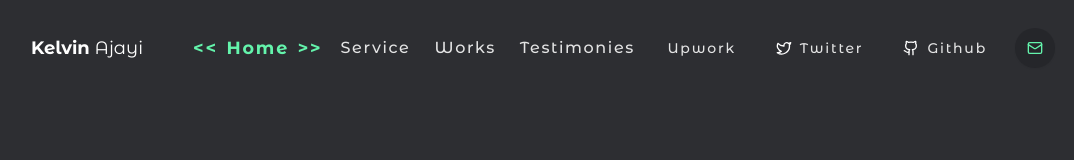
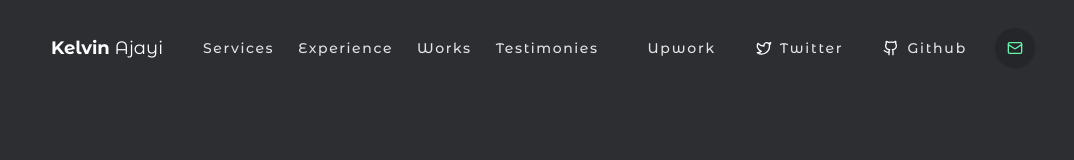
Before and after one commit to scryptwiz/Portfolio-2025, a React (Vite) app: page / in a window 1280 px wide. Shown: the top 160 px of the page, without its empty margins (97-1171 px from the left). Built offline with nearby package versions, Linux system fonts and the light colour scheme.

Commit message:
update(NavBar): Minor update to navbar

```diff
--- a/src/App.tsx
+++ b/src/App.tsx
@@ -20,13 +20,12 @@ export const App = () => {
       {/* Navbar Section */}
       <MaxWidth className={clsx('fixed top-0 left-0 w-full bg-primary z-50', hasScroll && 'shadow transition-all duration-500')}><Navbar /></MaxWidth>
       {/* Hero Section */}
-      <MaxWidth><Hero /></MaxWidth>
+      <MaxWidth id="hero"><Hero /></MaxWidth>
       {/* Service Section */}
       <MaxWidth id="services" className='bg-secondary px-5'><Introduction /></MaxWidth>
       {/* Experience Section */}
-      <MaxWidth id="services" className='px-5 py-20'><Experience /></MaxWidth>
+      <MaxWidth id="experience" className='px-5 py-20'><Experience /></MaxWidth>
       {/* Projects section */}
-      {/* <MaxWidth id="works" className='bg-secondary px-5'><Projects /></MaxWidth> */}
       <MaxWidth id="works" className='bg-secondary px-5'><Carousel_Project /></MaxWidth>
       {/* Testimonials section */}
       <MaxWidth id="testimonies" className='bg-primary px-5'><Testimonials /></MaxWidth>
--- a/src/components/footer/footer.tsx
+++ b/src/components/footer/footer.tsx
@@ -15,6 +15,18 @@ const Footer = () => {
 
 				{/* Right Section: Social Icons */}
 				<div className="flex space-x-6">
+					{/* Upwork */}
+					<a
+						href="https://www.upwork.com/freelancers/~01d05a66a25f2a0d39?viewMode=1"
+						target="_blank"
+						rel="noopener noreferrer"
+						className="no-underline"
+					>
+						<Button variant="ghost">
+							Upwork
+						</Button>
+					</a>
+
 					{/* Twitter Button */}
 					<a
 						href="https://x.com/KelvinAjayi8"
@@ -23,7 +35,7 @@ const Footer = () => {
 						className="no-underline"
 					>
 						<Button variant="ghost">
-							<Twitter className="mr-2" color="white" />
+							<Twitter className="mr-2" color="white"/>
 							Twitter
 						</Button>
 					</a>
@@ -36,7 +48,7 @@ const Footer = () => {
 						className="no-underline"
 					>
 						<Button variant="ghost">
-							<Github className="mr-2" color="white" />
+							<Github className="mr-2" color="white"/>
 							Github
 						</Button>
 					</a>
@@ -47,7 +59,7 @@ const Footer = () => {
 						className="no-underline"
 					>
 						<Button variant="ghost" size="icon">
-							<Mail color="#64f4ac" />
+							<Mail color="#64f4ac"/>
 						</Button>
 					</a>
 				</div>
--- a/src/components/hero/hero.tsx
+++ b/src/components/hero/hero.tsx
@@ -1,26 +1,26 @@
 import Typist from 'react-typist-component';
-import { HeroImage2 } from "@/assets/images"
+import {HeroImage2} from "@/assets/images"
 import FadeInAnimation from '../common/FadeInAnimation';
-import { Element } from "react-scroll"
 
 const Hero = () => {
     return (
-		<Element name="hero">
-			<div className="flex flex-col items-center pt-60 pb-40 max-lg:pt-52 max-lg:pb-36 max-md:pt-36 max-mb:pb-32 px-5">
-				<Typist typingDelay={120} cursor={<span className='cursor blink text-active'>|</span>} hideCursorWhenDone={true}>
+        <div
+            className="flex flex-col items-center pt-60 pb-40 max-lg:pt-52 max-lg:pb-36 max-md:pt-36 max-mb:pb-32 px-5">
+            <Typist typingDelay={120} cursor={<span className='cursor blink text-active'>|</span>}
+                    hideCursorWhenDone={true}>
                 <h1 className="text-3xl md:text-5xl font-bold text-center">Hi,
                     <span className='text-active'> Kelvin </span>
                     here
-						<Typist.Backspace count={4} />
+                    <Typist.Backspace count={4}/>
                     here.
                 </h1>
             </Typist>
             <FadeInAnimation>
-					<p className="max-w-lg mx-auto text-center font-medium mt-3 tracking-wide text-sm">I design 3D visuals and UIs for apps and websites, and specialize in full-stack development.</p>
-					<img src={HeroImage2} alt="Kelvin's hero image" className="md:max-w-lg w-full h-auto mt-8" />
+                <p className="max-w-lg mx-auto text-center font-medium mt-3 tracking-wide text-sm">I design 3D visuals
+                    and UIs for apps and websites, and specialize in full-stack development.</p>
+                <img src={HeroImage2} alt="Kelvin's hero image" className="md:max-w-lg w-full h-auto mt-8"/>
             </FadeInAnimation>
         </div>
-		</Element>
     )
 }
 
--- a/src/components/layout/MaxWidth.tsx
+++ b/src/components/layout/MaxWidth.tsx
@@ -1,4 +1,5 @@
-import React, { ReactNode } from "react";
+import React, {ReactNode} from "react";
+import {Element} from "react-scroll";
 
 interface MaxWidthProps {
     className?: string;
@@ -6,13 +7,15 @@ interface MaxWidthProps {
     children: ReactNode;
 }
 
-const MaxWidth: React.FC<MaxWidthProps> = ({ className = "", children, id }) => {
+const MaxWidth: React.FC<MaxWidthProps> = ({className = "", children, id}) => {
     return (
+        <Element name={id}>
             <div id={`${id}`} className={`app ${className}`}>
                 <div className='max-screen-width mx-auto h-full'>
                     {children}
                 </div>
             </div>
+        </Element>
     )
 }
 
--- a/src/components/navigation/Navbar.tsx
+++ b/src/components/navigation/Navbar.tsx
@@ -1,7 +1,8 @@
-import { AlignJustify, Github, Mail, Twitter, X } from 'lucide-react'
-import { Button } from '../ui/button'
+import {AlignJustify, Github, Mail, Twitter, X} from 'lucide-react'
+import {Button} from '../ui/button'
 import CustomNavlink from './CustomNavlink'
-import { useState } from 'react'
+import {useState} from 'react'
+import { Link as LinkScroll } from 'react-scroll';
 
 const Navbar = () => {
     const [isOpen, setIsOpen] = useState(false)
@@ -19,64 +20,76 @@ const Navbar = () => {
 
     return (
         <>
-			<nav className='w-full flex justify-between items-center lg:py-7 py-7 lg:px-0 px-5 sticky top-0 bg-primary z-50'>
-				<div className='flex justify-between items-center lg:gap-14 gap-12'>
-					<h1 className='text-white md:text-lg text-2xl'><span className='font-bold'>Kelvin</span> Ajayi</h1>
+            <nav className='w-full flex justify-between items-center lg:py-7 py-7 px-5 sticky top-0 bg-primary z-50'>
+                <div className='flex justify-between items-center lg:gap-10 gap-12'>
+                    <LinkScroll to="hero" offset={-90} spy smooth className="cursor-pointer">
+                        <h1 className='text-white md:text-lg text-2xl text-nowrap'><span
+                            className='font-bold'>Kelvin</span> Ajayi</h1>
+                    </LinkScroll>
                     <div className='lg:flex hidden gap-6 tracking-widest items-center'>
-						<CustomNavlink customClass='text-base' to="hero">Home</CustomNavlink>
-						<CustomNavlink customClass='text-base' to="services">Service</CustomNavlink>
-						<CustomNavlink customClass='text-base' to="works">Works</CustomNavlink>
-						<CustomNavlink customClass='text-base' to="testimonies">Testimonies</CustomNavlink>
+                        {/*<CustomNavlink customClass='text-sm' to="hero">Home</CustomNavlink>*/}
+                        <CustomNavlink customClass='text-sm' to="services">Services</CustomNavlink>
+                        <CustomNavlink customClass='text-sm' to="experience">Experience</CustomNavlink>
+                        <CustomNavlink customClass='text-sm' to="works">Works</CustomNavlink>
+                        <CustomNavlink customClass='text-sm' to="testimonies">Testimonies</CustomNavlink>
                     </div>
                 </div>
                 <div className='lg:flex hidden items-center gap-3'>
                     <div className='flex gap-2 items-center tracking-widest text-lg'>
-						<a href="https://www.upwork.com/freelancers/~01d05a66a25f2a0d39?viewMode=1" target="_blank" rel="noopener noreferrer" className="no-underline" >
+                        <a href="https://www.upwork.com/freelancers/~01d05a66a25f2a0d39?viewMode=1" target="_blank"
+                           rel="noopener noreferrer" className="no-underline">
                             <Button variant="ghost">Upwork</Button>
                         </a>
-						<a href="https://x.com/KelvinAjayi8" target="_blank" rel="noopener noreferrer" className="no-underline" >
-							<Button variant="ghost"><Twitter color='white' /> Twitter</Button>
+                        <a href="https://x.com/KelvinAjayi8" target="_blank" rel="noopener noreferrer"
+                           className="no-underline">
+                            <Button variant="ghost"><Twitter color='white'/> <span className="hidden xl:block">Twitter</span></Button>
                         </a>
-						<a href="https://github.com/scryptwiz" target="_blank" rel="noopener noreferrer" className="no-underline">
-							<Button variant="ghost"><Github color='white' /> Github</Button>
+                        <a href="https://github.com/scryptwiz" target="_blank" rel="noopener noreferrer"
+                           className="no-underline">
+                            <Button variant="ghost"><Github color='white'/> <span className="hidden xl:block">Github</span></Button>
                         </a>
                     </div>
                     <a href="mailto:kelvide7@gmail.com" className="no-underline">
                         <Button variant="secondary" className='rounded-full p-5' size="icon">
-							<Mail color='#64f4ac' />
+                            <Mail color='#64f4ac'/>
                         </Button>
                     </a>
                 </div>
 
                 {/* Mobile Icon */}
                 <div className='lg:hidden block' onClick={handleOpen}>
-					<AlignJustify size={32} color="#ffffff" />
+                    <AlignJustify size={32} color="#ffffff"/>
                 </div>
             </nav>
             {shouldRender &&
-				<div className={`absolute top-0 left-0 z-50 w-full h-screen lg:hidden bg-secondary lg:py-10 py-7 px-5 ${isOpen ? 'animate-slideInFromLeft' : 'animate-slideOutFromRight'}`}>
+                <div
+                    className={`absolute top-0 left-0 z-50 w-full h-screen lg:hidden bg-secondary lg:py-10 py-7 px-5 ${isOpen ? 'animate-slideInFromLeft' : 'animate-slideOutFromRight'}`}>
                     <div className='flex flex-col justify-between w-full h-full'>
                         <div className='flex justify-between items-center'>
                             <h1 className='text-white text-2xl'><span className='font-bold'>Kelvin</span> Ajayi</h1>
-							<X onClick={handleClose} size={32} color="#ffffff" />
+                            <X onClick={handleClose} size={32} color="#ffffff"/>
                         </div>
                         <div className='flex flex-col gap-12 text-center'>
                             <CustomNavlink onClick={handleClose} customClass='text-xl' to="hero">Home</CustomNavlink>
-							<CustomNavlink onClick={handleClose} customClass='text-xl' to="services">Service</CustomNavlink>
+                            <CustomNavlink onClick={handleClose} customClass='text-xl' to="services">Services</CustomNavlink>
+                            <CustomNavlink onClick={handleClose} customClass='text-xl' to="experience">Experience</CustomNavlink>
                             <CustomNavlink onClick={handleClose} customClass='text-xl' to="works">Works</CustomNavlink>
                             <CustomNavlink onClick={handleClose} customClass='text-xl' to="testimonies">Testimonies</CustomNavlink>
                         </div>
                         <div className='flex justify-between items-center'>
-							<a href="https://www.upwork.com/freelancers/~01d05a66a25f2a0d39?viewMode=1" target="_blank" rel="noopener noreferrer" className="no-underline" >
+                            <a href="https://www.upwork.com/freelancers/~01d05a66a25f2a0d39?viewMode=1" target="_blank"
+                               rel="noopener noreferrer" className="no-underline">
                                 <Button variant="ghost">Upwork</Button>
                             </a>
-							<a href="https://github.com/scryptwiz" target="_blank" rel="noopener noreferrer" className="no-underline" >
+                            <a href="https://github.com/scryptwiz" target="_blank" rel="noopener noreferrer"
+                               className="no-underline">
                                 <Button variant="ghost">Github</Button>
                             </a>
-							<a href="https://x.com/KelvinAjayi8" target="_blank" rel="noopener noreferrer" className="no-underline">
+                            <a href="https://x.com/KelvinAjayi8" target="_blank" rel="noopener noreferrer"
+                               className="no-underline">
                                 <Button variant="ghost">Twitter</Button>
                             </a>
-							<a href="mailto:kelvide7@gmail.com" className="no-underline" >
+                            <a href="mailto:kelvide7@gmail.com" className="no-underline">
                                 <Button variant="ghost">Mail</Button>
                             </a>
                         </div>
```
Lines whose indentation alone changed are shown as unchanged.
